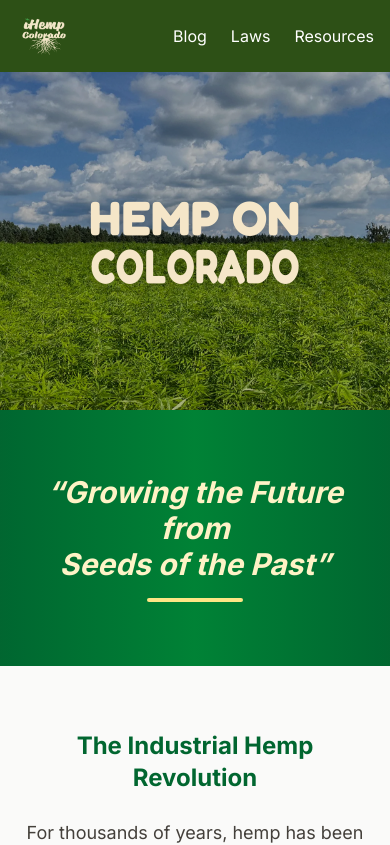
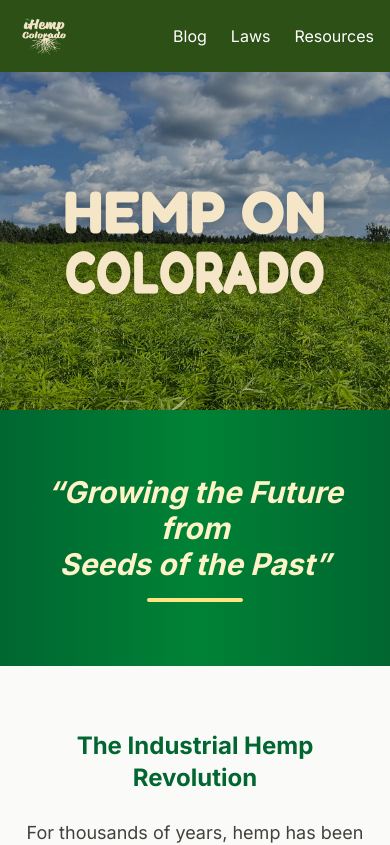
Before and after one commit to dcnotpc/ihemp-template, a Next.js app in the folder ihemp-template/: page / in a window 390 px wide. Shown: the top 845 px of the page. Built offline with nearby package versions, Linux system fonts and the light colour scheme.

Commit message:
Increase hero title size for better mobile readability
Changed text size from text-5xl... to text-6xl... to ensure 'HEMP ON Colorado'
is larger and more readable on mobile devices while maintaining responsive scaling.

```diff
--- a/ihemp-template/src/components/HeroTitle.tsx
+++ b/ihemp-template/src/components/HeroTitle.tsx
@@ -28,12 +28,12 @@ export default function HeroTitle() {
       className="font-bold tracking-wider drop-shadow-lg flex flex-col items-center"
       style={{ fontFamily: 'var(--font-fredoka)', color: '#F5E6C8' }}
     >
-      <span ref={hempRef} className="block text-5xl sm:text-6xl md:text-7xl lg:text-8xl">
+      <span ref={hempRef} className="block text-6xl sm:text-7xl md:text-8xl lg:text-9xl">
         HEMP ON
       </span>
       <span
         ref={stateRef}
-        className="block text-5xl sm:text-6xl md:text-7xl lg:text-8xl uppercase whitespace-nowrap"
+        className="block text-6xl sm:text-7xl md:text-8xl lg:text-9xl uppercase whitespace-nowrap"
         style={{ transform: transformStyle, transformOrigin: 'center top' }}
       >
         {stateConfig.name}
```
